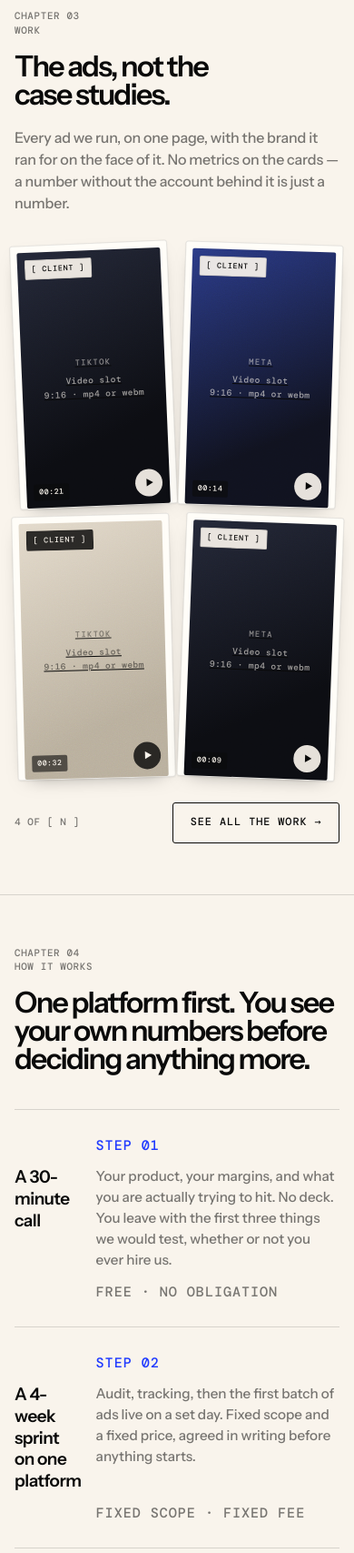
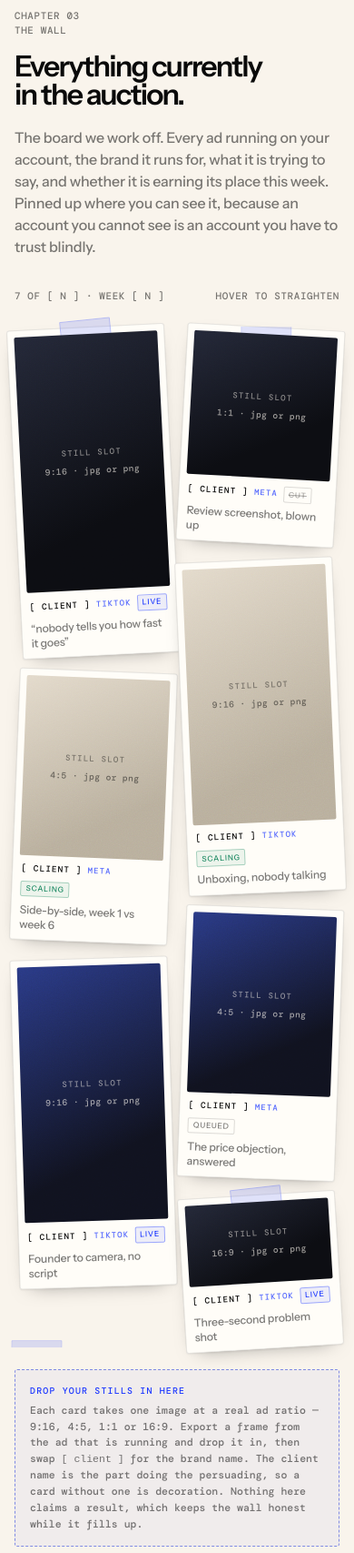
Before and after one commit to suzan-rana/flowmaxxing.agency, a plain HTML site: page index.html in a window 390 px wide. Shown: the part 5940-7647 px from the top of the page at 91% size. Drawn offline with nearby package versions, Linux system fonts and the light colour scheme.

Commit message:
Put the wall back on the homepage and drop the work page
Seven cards in the Pinterest masonry, tilted, three taped, at
9:16, 4:5, 1:1 and 16:9. Stills rather than video, so the play
control and duration chip are gone; each caption now carries the
client name, which was the one thing worth keeping from the
dedicated-page version.

Deletes work.html and the styles that only it used.

```diff
--- a/index.html
+++ b/index.html
@@ -18,7 +18,7 @@
     <nav class="links" aria-label="Sections">
       <a class="slide" href="#services"><i data-t="Services">Services</i></a>
       <a class="slide" href="#plays"><i data-t="Playbooks">Playbooks</i></a>
-      <a class="slide" href="work.html"><i data-t="Work">Work</i></a>
+      <a class="slide" href="#work"><i data-t="The wall">The wall</i></a>
       <a class="slide" href="#how"><i data-t="How it works">How it works</i></a>
       <a class="slide" href="#says"><i data-t="Clients">Clients</i></a>
       <a class="slide" href="#faq"><i data-t="FAQ">FAQ</i></a>
@@ -224,55 +224,93 @@
     </div>
   </section>
 
-  <!-- 03 WORK TEASER -->
+  <!-- 03 THE WALL -->
   <section class="chapter" id="work">
     <div class="wrap">
       <div class="chapter-head">
-        <p class="micro chapter-no">Chapter 03<br>Work</p>
+        <p class="micro chapter-no">Chapter 03<br>The wall</p>
         <div>
-          <h2>The ads, not the case studies.</h2>
-          <p class="lead">Every ad we run, on one page, with the brand it ran for on the face of it. No metrics on the cards &mdash; a number without the account behind it is just a number.</p>
+          <h2>Everything currently in the auction.</h2>
+          <p class="lead">The board we work off. Every ad running on your account, the brand it runs for, what it is trying to say, and whether it is earning its place this week. Pinned up where you can see it, because an account you cannot see is an account you have to trust blindly.</p>
         </div>
       </div>
 
-      <div class="teaser">
-        <a class="pin" href="#" style="--rot:-2.4deg">
-          <div class="pin-media t-ink" style="aspect-ratio:9/16">
-            <span class="logo-badge">[ client ]</span>
-            <span class="ps"><b>TikTok</b>Video slot<br>9:16 &middot; mp4 or webm</span>
-            <span class="dur">00:21</span>
-            <span class="pin-play">&#9654;</span>
-          </div>
-        </a>
-        <a class="pin" href="#" style="--rot:1.8deg">
-          <div class="pin-media t-blue" style="aspect-ratio:9/16">
-            <span class="logo-badge">[ client ]</span>
-            <span class="ps"><b>Meta</b>Video slot<br>9:16 &middot; mp4 or webm</span>
-            <span class="dur">00:14</span>
-            <span class="pin-play">&#9654;</span>
-          </div>
-        </a>
-        <a class="pin" href="#" style="--rot:-1.5deg">
-          <div class="pin-media t-sand" style="aspect-ratio:9/16">
-            <span class="logo-badge">[ client ]</span>
-            <span class="ps"><b>TikTok</b>Video slot<br>9:16 &middot; mp4 or webm</span>
-            <span class="dur">00:32</span>
-            <span class="pin-play">&#9654;</span>
-          </div>
-        </a>
-        <a class="pin" href="#" style="--rot:2.2deg">
-          <div class="pin-media t-ink" style="aspect-ratio:9/16">
-            <span class="logo-badge">[ client ]</span>
-            <span class="ps"><b>Meta</b>Video slot<br>9:16 &middot; mp4 or webm</span>
-            <span class="dur">00:09</span>
-            <span class="pin-play">&#9654;</span>
-          </div>
-        </a>
+      <div class="board-head">
+        <p class="micro">7 of [ n ] &middot; week [ n ]</p>
+        <p class="micro">Hover to straighten</p>
       </div>
 
-      <div class="teaser-foot">
-        <p class="micro">4 of [ n ]</p>
-        <a class="btn btn-ghost" href="work.html">See all the work &rarr;</a>
+      <div class="board">
+        <figure class="pin tape" style="--rot:-2.9deg">
+          <div class="pin-media t-ink" style="aspect-ratio:9/16">
+            <span class="ps"><b>Still slot</b>9:16 &middot; jpg or png</span>
+          </div>
+          <figcaption class="pin-cap">
+            <span class="pin-client">[ client ]</span><span class="pin-plat">TikTok</span><span class="state s-live">live</span>
+            <span class="pin-hook">&ldquo;nobody tells you how fast it goes&rdquo;</span>
+          </figcaption>
+        </figure>
+        <figure class="pin" style="--rot:2.3deg">
+          <div class="pin-media t-sand" style="aspect-ratio:4/5">
+            <span class="ps"><b>Still slot</b>4:5 &middot; jpg or png</span>
+          </div>
+          <figcaption class="pin-cap">
+            <span class="pin-client">[ client ]</span><span class="pin-plat">Meta</span><span class="state s-scale">scaling</span>
+            <span class="pin-hook">Side-by-side, week 1 vs week 6</span>
+          </figcaption>
+        </figure>
+        <figure class="pin" style="--rot:-1.8deg">
+          <div class="pin-media t-blue" style="aspect-ratio:9/16">
+            <span class="ps"><b>Still slot</b>9:16 &middot; jpg or png</span>
+          </div>
+          <figcaption class="pin-cap">
+            <span class="pin-client">[ client ]</span><span class="pin-plat">TikTok</span><span class="state s-live">live</span>
+            <span class="pin-hook">Founder to camera, no script</span>
+          </figcaption>
+        </figure>
+        <figure class="pin tape" style="--rot:3.2deg">
+          <div class="pin-media t-ink" style="aspect-ratio:1/1">
+            <span class="ps"><b>Still slot</b>1:1 &middot; jpg or png</span>
+          </div>
+          <figcaption class="pin-cap">
+            <span class="pin-client">[ client ]</span><span class="pin-plat">Meta</span><span class="state s-cut">cut</span>
+            <span class="pin-hook">Review screenshot, blown up</span>
+          </figcaption>
+        </figure>
+        <figure class="pin" style="--rot:-2.5deg">
+          <div class="pin-media t-sand" style="aspect-ratio:9/16">
+            <span class="ps"><b>Still slot</b>9:16 &middot; jpg or png</span>
+          </div>
+          <figcaption class="pin-cap">
+            <span class="pin-client">[ client ]</span><span class="pin-plat">TikTok</span><span class="state s-scale">scaling</span>
+            <span class="pin-hook">Unboxing, nobody talking</span>
+          </figcaption>
+        </figure>
+        <figure class="pin" style="--rot:2.1deg">
+          <div class="pin-media t-blue" style="aspect-ratio:4/5">
+            <span class="ps"><b>Still slot</b>4:5 &middot; jpg or png</span>
+          </div>
+          <figcaption class="pin-cap">
+            <span class="pin-client">[ client ]</span><span class="pin-plat">Meta</span><span class="state s-queue">queued</span>
+            <span class="pin-hook">The price objection, answered</span>
+          </figcaption>
+        </figure>
+        <figure class="pin tape" style="--rot:-3.5deg">
+          <div class="pin-media t-ink" style="aspect-ratio:16/9">
+            <span class="ps"><b>Still slot</b>16:9 &middot; jpg or png</span>
+          </div>
+          <figcaption class="pin-cap">
+            <span class="pin-client">[ client ]</span><span class="pin-plat">TikTok</span><span class="state s-live">live</span>
+            <span class="pin-hook">Three-second problem shot</span>
+          </figcaption>
+        </figure>
+      </div>
+
+      <div style="margin-top:1.4rem;max-width:66ch">
+        <div class="slot">
+          <b>Drop your stills in here</b>
+          Each card takes one image at a real ad ratio &mdash; 9:16, 4:5, 1:1 or 16:9. Export a frame from the ad that is running and drop it in, then swap <code>[ client ]</code> for the brand name. The client name is the part doing the persuading, so a card without one is decoration. Nothing here claims a result, which keeps the wall honest while it fills up.
+        </div>
       </div>
     </div>
   </section>
--- a/styles.css
+++ b/styles.css
@@ -326,45 +326,6 @@ body::before{
 .pin .s-cut{color:rgba(10,10,10,.35);border-color:var(--rule)}
 
 
-/* ---------- card chrome: logo, play, duration ---------- */
-.logo-badge{
-  position:absolute;top:8px;left:8px;z-index:2;
-  font-family:var(--f-mono);font-size:.52rem;text-transform:uppercase;letter-spacing:.1em;
-  padding:.22rem .42rem;border-radius:2px;
-  background:rgba(249,244,236,.93);color:var(--ink);border:1px solid rgba(10,10,10,.14);
-}
-.t-sand .logo-badge{background:rgba(10,10,10,.84);color:var(--paper);border-color:rgba(10,10,10,.2)}
-.pin-play{
-  position:absolute;right:8px;bottom:8px;z-index:2;width:30px;height:30px;border-radius:50%;
-  display:grid;place-items:center;padding-left:2px;font-size:.58rem;
-  background:rgba(249,244,236,.92);color:var(--ink);
-}
-.t-sand .pin-play{background:rgba(10,10,10,.82);color:var(--paper)}
-.dur{
-  position:absolute;left:8px;bottom:8px;z-index:2;
-  font-family:var(--f-mono);font-size:.52rem;letter-spacing:.06em;
-  padding:.16rem .36rem;border-radius:2px;background:rgba(10,10,10,.6);color:var(--paper);
-}
-.pin-media video,.pin-media img{position:absolute;inset:0;width:100%;height:100%;object-fit:cover;z-index:0}
-
-/* ---------- homepage teaser ---------- */
-.teaser{display:grid;grid-template-columns:repeat(4,1fr);gap:16px;margin-top:clamp(2rem,4vw,3rem)}
-.teaser .pin{margin:0}
-@media (max-width:760px){.teaser{grid-template-columns:repeat(2,1fr);gap:10px}}
-.teaser-foot{display:flex;justify-content:space-between;align-items:center;gap:1.5rem;flex-wrap:wrap;margin-top:1.6rem}
-
-/* ---------- work page ---------- */
-.page-head{padding:clamp(3rem,7vw,5.5rem) 0 0}
-.page-head h1{max-width:13ch}
-.page-head .lead{margin-top:1.6rem}
-.work-grid{display:grid;grid-template-columns:repeat(4,1fr);gap:14px;margin-top:clamp(1.8rem,3.5vw,2.6rem);padding-bottom:clamp(3rem,6vw,5rem)}
-.work-grid .pin{margin:0;transform:none}
-.work-grid .pin:hover{transform:translateY(-4px)}
-@media (max-width:1040px){.work-grid{grid-template-columns:repeat(3,1fr)}}
-@media (max-width:720px){.work-grid{grid-template-columns:repeat(2,1fr);gap:10px}}
-.cta-band{padding:clamp(3rem,7vw,5rem) 0;display:flex;justify-content:space-between;align-items:flex-end;gap:2rem;flex-wrap:wrap}
-.cta-band h2{max-width:14ch}
-nav.links a[aria-current="page"]{color:var(--ink)}
 
 
 /* ---------- testimonial board: pinterest masonry ---------- */
@@ -394,3 +355,7 @@ nav.links a[aria-current="page"]{color:var(--ink)}
 .say figcaption{padding:.35rem .65rem .7rem;display:flex;flex-direction:column;gap:.1rem}
 .say-name{font-size:.82rem;font-weight:600;letter-spacing:-0.02em}
 .say-mark{font-family:var(--f-mono);font-size:.56rem;text-transform:uppercase;letter-spacing:.14em;color:var(--accent);padding:.5rem .65rem 0}
+
+.pin-media img{position:absolute;inset:0;width:100%;height:100%;object-fit:cover;z-index:0}
+.pin-client{font-family:var(--f-mono);font-size:.58rem;text-transform:uppercase;letter-spacing:.12em;color:var(--ink)}
+.pin-cap .pin-plat{opacity:.75}
```
Also changed, not shown: work.html (deleted, +0 -213 lines), 2 other files.
